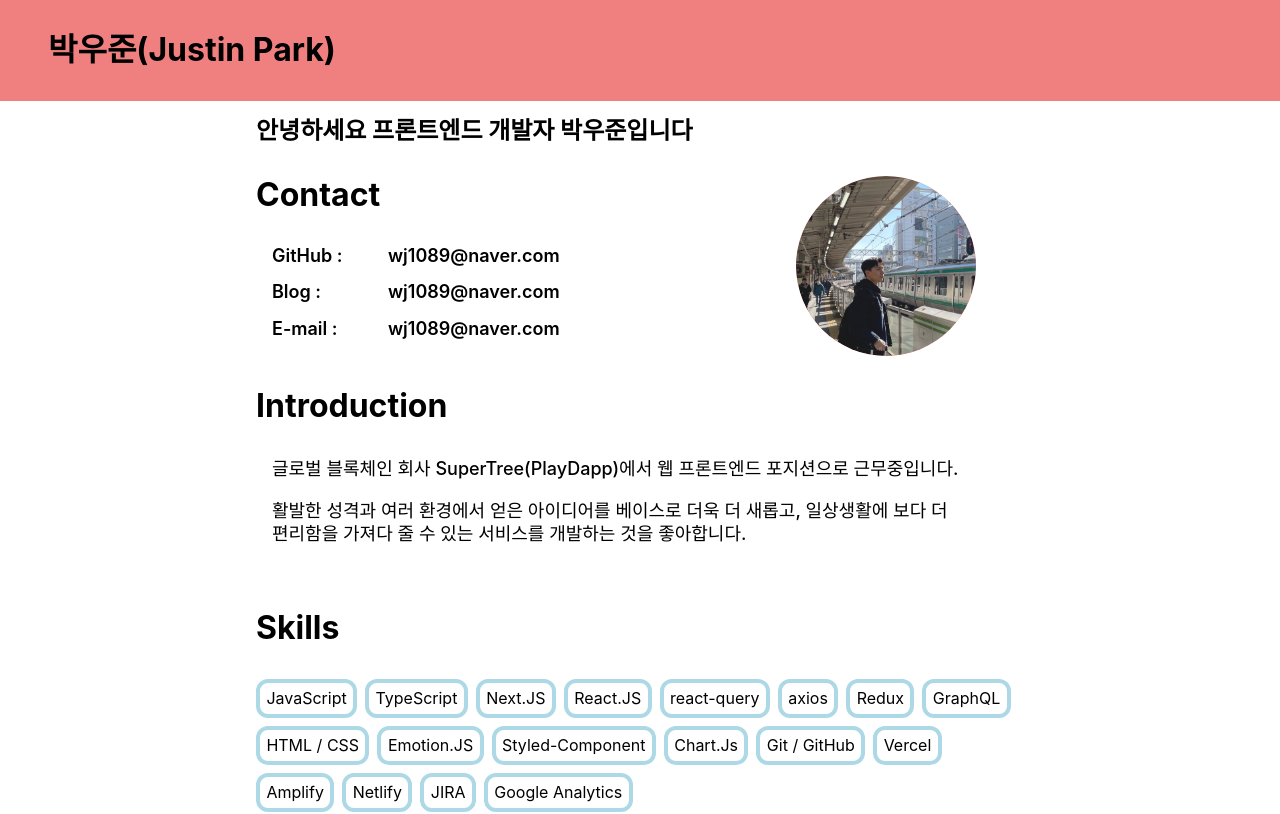
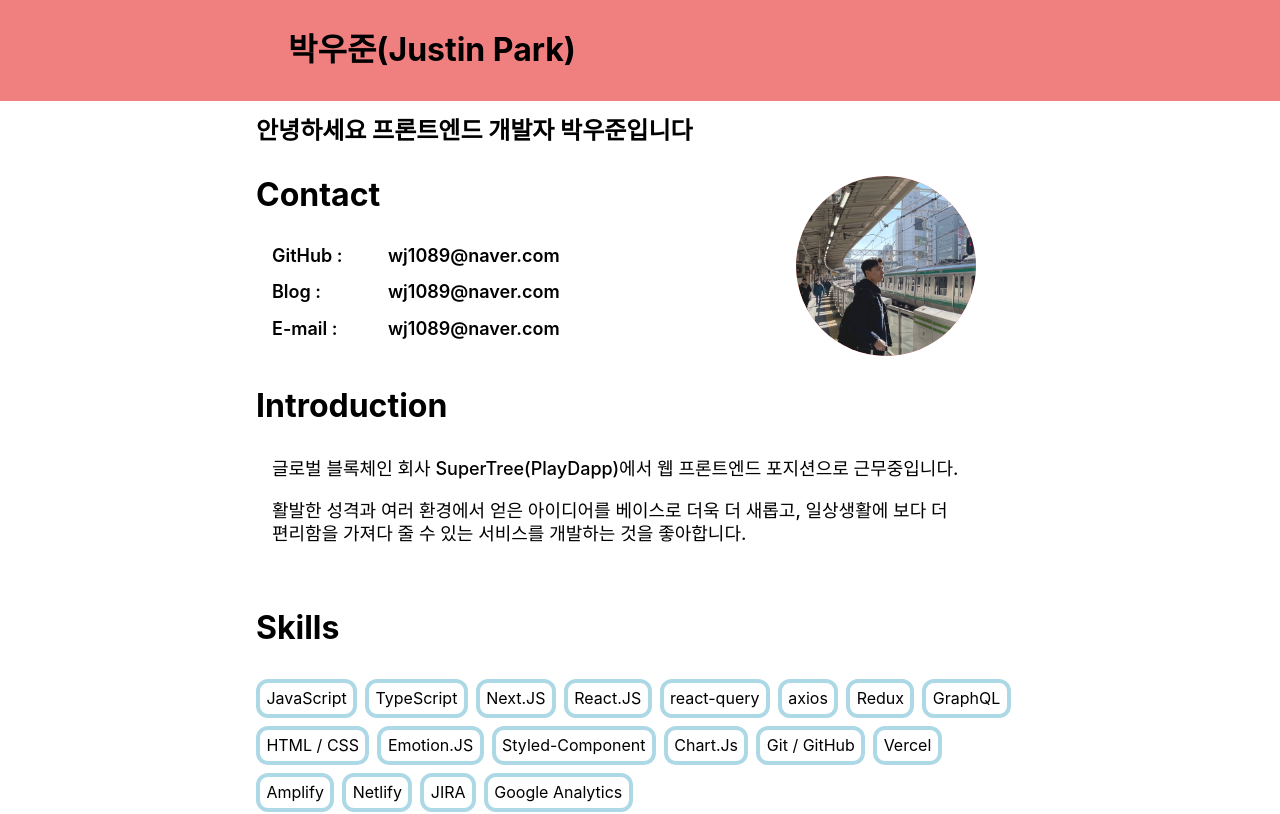
Before and after one commit to justin-supertree/justin-future, a Next.js app: page / in a window 1280 px wide. Shown: the top 814 px of the page. Built offline with nearby package versions, Linux system fonts and the light colour scheme.

Commit message:
feat: header center 정렬

```diff
--- a/src/components/Layout/Header.tsx
+++ b/src/components/Layout/Header.tsx
@@ -12,6 +12,13 @@ const Container = styled.div`
   }
 `;
 
+const InnerWrapper = styled.div`
+  width: 100%;
+  max-width: 768px;
+  margin: 0;
+  text-align: center;
+`;
+
 const Title = styled.h1`
   margin: 0;
 
@@ -23,7 +30,9 @@ const Title = styled.h1`
 const Header = () => {
   return (
     <Container>
-      <Title>박우준(Justin Park)</Title>
+      <InnerWrapper>
+        <Title>박우준(Justin Park)</Title>
+      </InnerWrapper>
     </Container>
   );
 };
```
